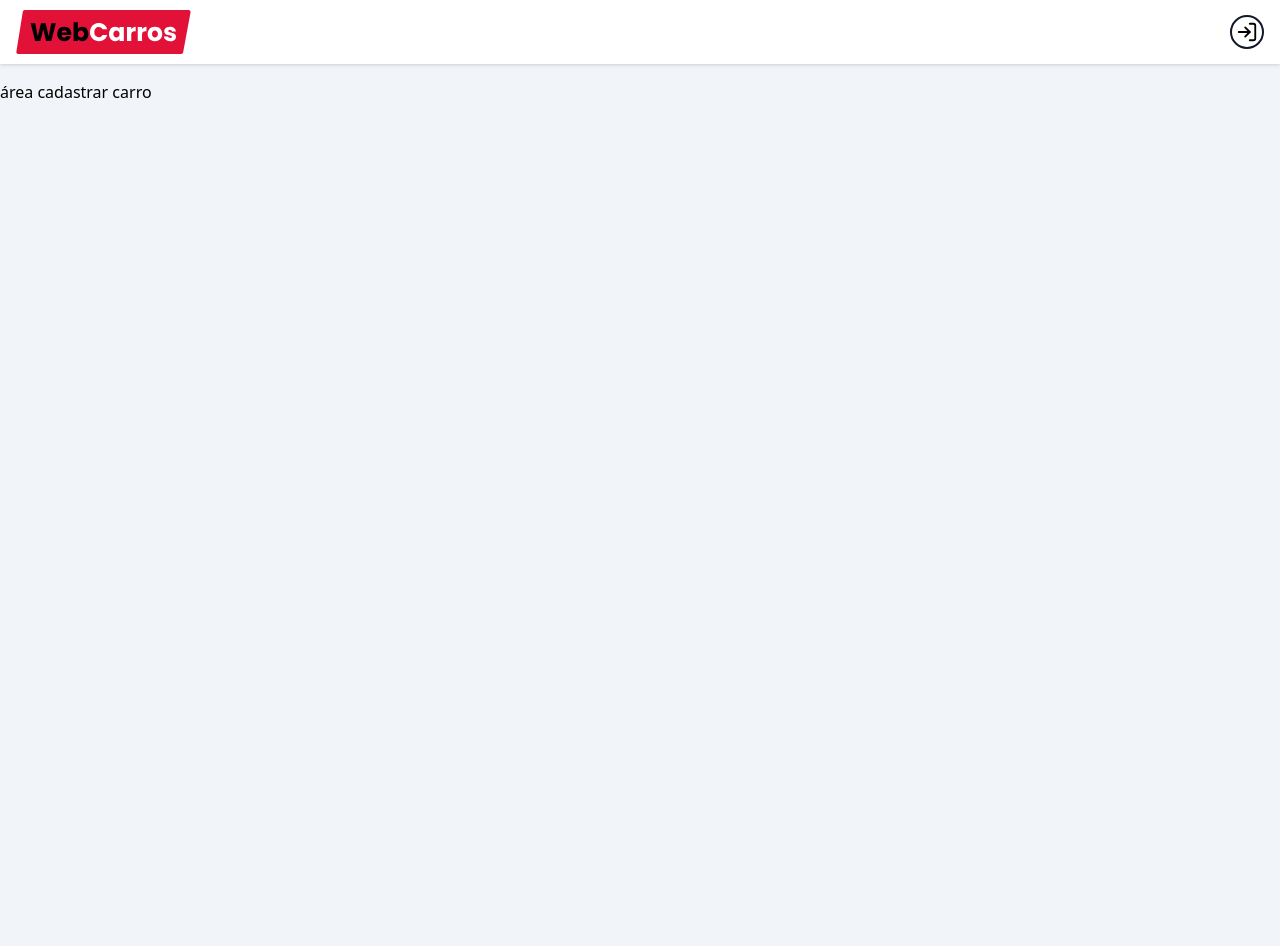
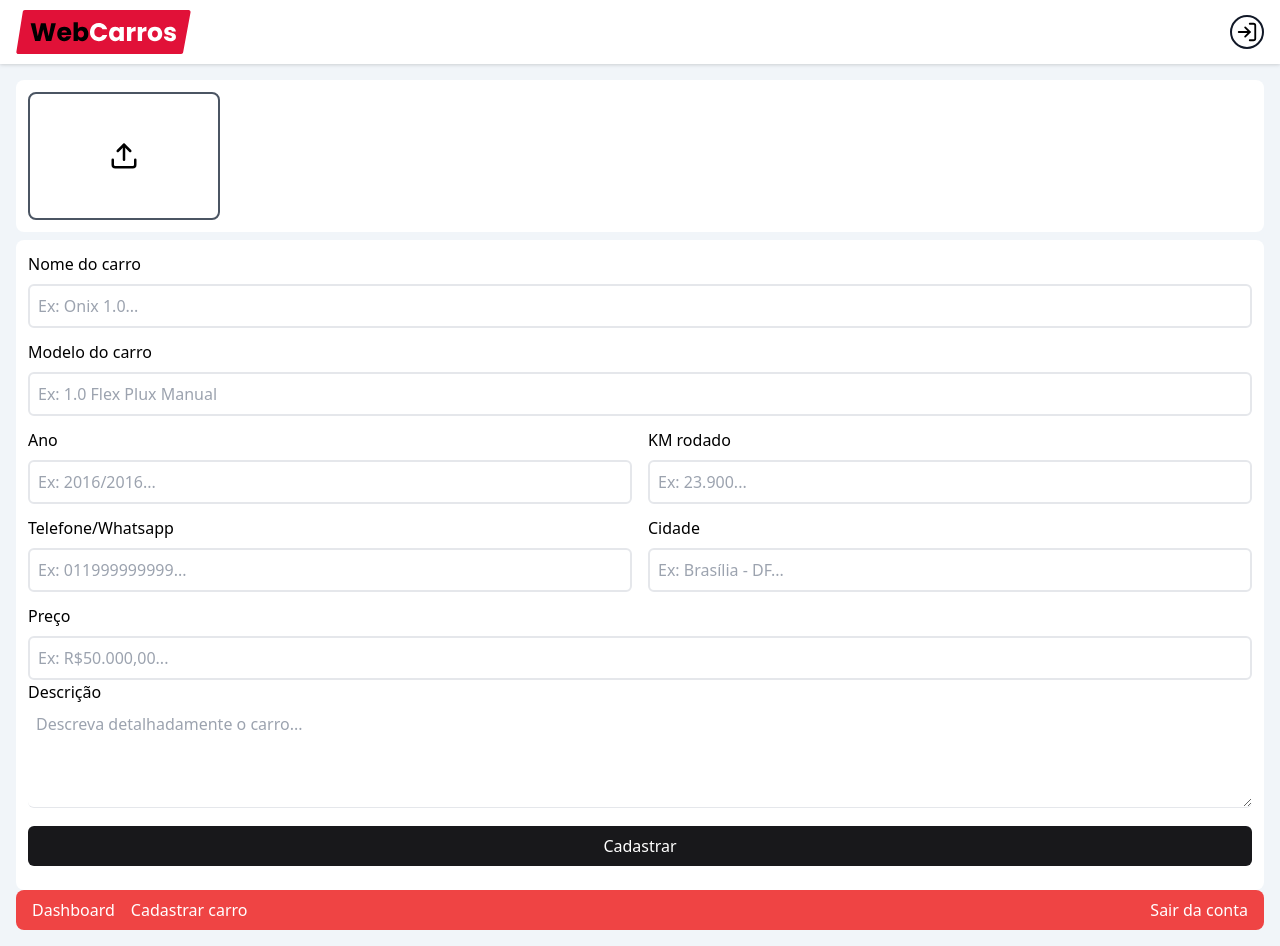
Before and after one commit to enyllaoliveira/carTrade, a React (Vite) app: page /dashboard/new in a window 1280 px wide. Before the commit the page ends 800 px from the top, so only its background shows below. Built offline with nearby package versions, Linux system fonts and the light colour scheme; no server answers; sample sign-in values are in the browser's storage.

Commit message:
register new model

```diff
--- a/src/pages/dashboard/new/index.tsx
+++ b/src/pages/dashboard/new/index.tsx
@@ -1,10 +1,146 @@
+import Container from "../../../components/container";
+import { DashboardHeader } from "../../../components/painelHeader";
+import { FiUpload } from "react-icons/fi";
+import { useForm } from "react-hook-form";
+import Input from "../../../components/input";
+import { z } from 'zod'
+import { zodResolver } from '@hookform/resolvers/zod'
+
+const schema = z.object({
+  name: z.string().nonempty("O campo nome é obrigatório"),
+  model: z.string().nonempty("O modelo é obrigatório"),
+  year: z.string().nonempty("O ano é obrigatório"),
+  km: z.string().nonempty("O KM do carro é obrigatório"),
+  price: z.string().nonempty("O preço é obrigatório"),
+  city: z.string().nonempty("A cidade é obrigatória"),
+  whatsApp: z.string().min(1,' O telefone é obrigatório').refine((value) => /^(\d{10,12})$/.test(value), {
+    message: "Número de telefone é inválido."
+    }),
+  description: z.string().nonempty("A descrição é obrigatória"),
+  }
+)
+type FormData = z.infer<typeof schema>
+
 export function New() {
+  const {register, handleSubmit, formState: {errors}, reset} = useForm<FormData>({
+    resolver: zodResolver(schema),
+    mode: "onChange",
+  })
 
-    return (
-      <>
-        <div>
-          <h1> área cadastrar carro</h1>
-          </div>
-      </>
-    )
-  }
+function onSubmit(data: FormData) {
+  console.log(data)
+}
+  return (
+    <>
+      <Container>
+      <div className="w-full bg-white p-3 rounded-lg flex flex-col sm:flex-row items-center gap-2">
+  <button className="border-2 w-48 rounded-lg flex items-center justify-center cursor-pointer border-gray-600 h-32 md:w-48 relative">
+    <div className="flex items-center justify-center">
+      <FiUpload size={30} color="#000" />
+      <input
+        type="file"
+        accept="image/"
+        className="absolute inset-0 opacity-0 cursor-pointer"
+      />
+    </div>
+  </button>
+</div>
+        <div className="w-full bg-white p-3 rounded-lg flex flex-col sm:flex-row items-center gap-2 mt-2">
+
+<form className="w-full" onSubmit={handleSubmit(onSubmit)}>
+<div className="mb-3">
+<p className="mb-2 font-medium"> Nome do carro</p>
+<Input
+type="text"
+register={register}
+name="name"
+error={errors.name?.message}
+placeholder="Ex: Onix 1.0..."
+/>
+</div>
+<div className="mb-3">
+<p className="mb-2 font-medium"> Modelo do carro</p>
+<Input
+type="text"
+register={register}
+name="model"
+error={errors.model?.message}
+placeholder="Ex: 1.0 Flex Plux Manual"
+/>
+</div>
+<div className="flex w-full mb-3 flex-row items-center gap-4">
+<div className="w-full">
+<p className="mb-2 font-medium"> Ano</p>
+<Input
+type="text"
+register={register}
+name="year"
+error={errors.year?.message}
+placeholder="Ex: 2016/2016..."
+/>
+</div>
+<div className="w-full">
+<p className="mb-2 font-medium"> KM rodado</p>
+<Input
+type="text"
+register={register}
+name="km"
+error={errors.km?.message}
+placeholder="Ex: 23.900..."
+/>
+</div>
+</div>
+
+<div className="flex w-full mb-3 flex-row items-center gap-4">
+<div className="w-full">
+<p className="mb-2 font-medium"> Telefone/Whatsapp</p>
+<Input
+type="text"
+register={register}
+name="whatsApp"
+error={errors.whatsApp?.message}
+placeholder="Ex: 011999999999..."
+/>
+</div>
+<div className="w-full">
+<p className="mb-2 font-medium"> Cidade</p>
+<Input
+type="text"
+register={register}
+name="city"
+error={errors.city?.message}
+placeholder="Ex: Brasília - DF..."
+/>
+</div>
+</div>
+<div className="mb-3">
+<p className="mb-2 font-medium"> Preço</p>
+<Input
+type="text"
+register={register}
+name="price"
+error={errors.price?.message}
+placeholder="Ex: R$50.000,00..."
+/>
+<div className="mb-3">
+<p className="mb-2 font-medium"> Descrição</p>
+<textarea className="border-b w-full rounded-md h-24 px-2"
+{...register("description")}
+name="description"
+id="description"
+placeholder="Descreva detalhadamente o carro..."
+/>
+{errors.description && <p className="mb-1 text-red-500"> {errors.description.message}</p>}
+</div>
+<button
+type="submit"
+className="w-full h-10 rounded-md bg-zinc-900 text-white font-medium"
+>Cadastrar</button>
+</div>
+</form>
+        </div>
+        <DashboardHeader />
+      </Container>
+    </>
+  );
+}
```
